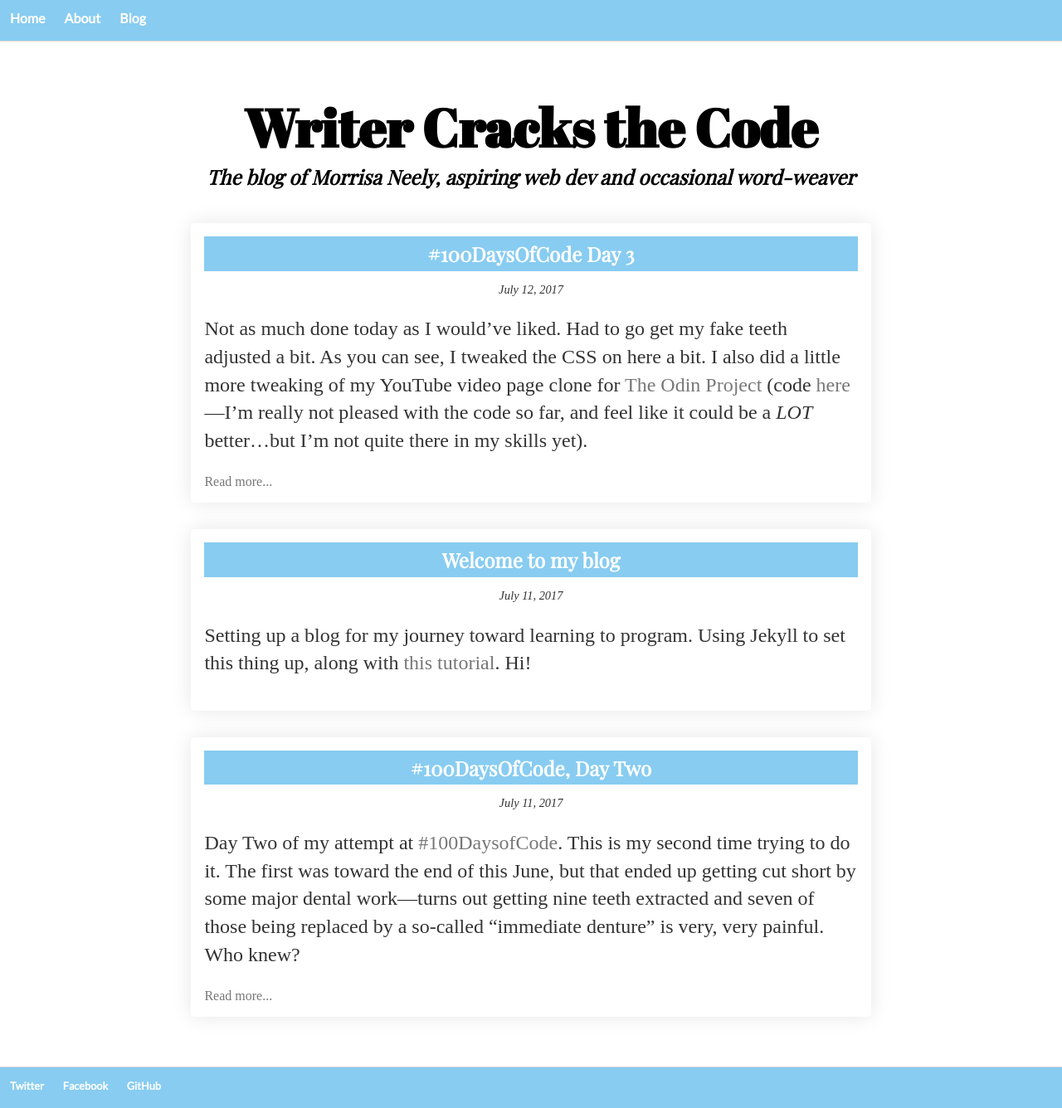
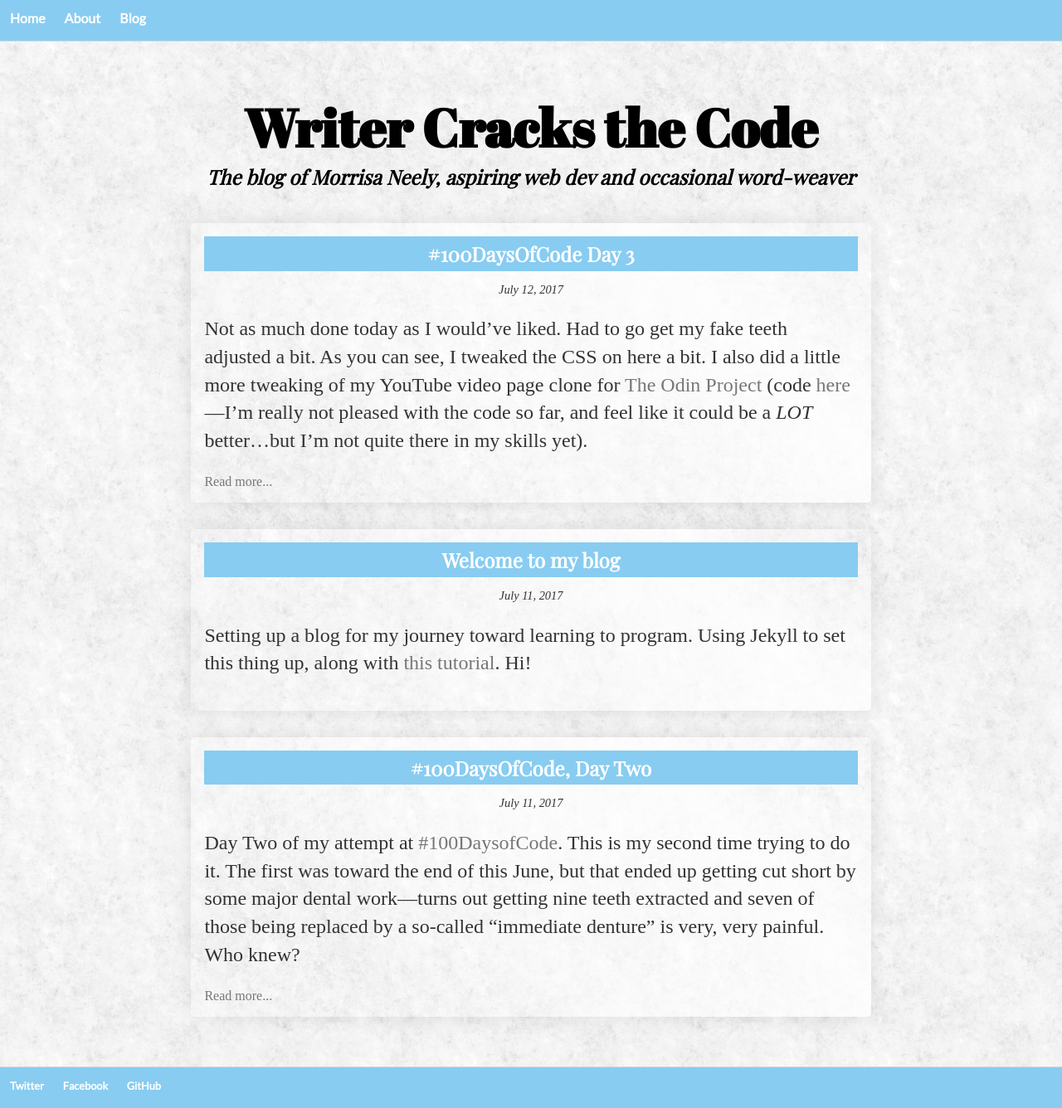
Before and after one commit to morrisa-n/morrisa-n.github.io, a Jekyll site: the page built from index.html, in a window 1280 px wide. Shown: the whole page at 83% size. Built offline with Jekyll 4.4.1, drawn with Linux system fonts in a browser that asks for light colours.

Commit message:
CSS Changes

```diff
--- a/css/main.css
+++ b/css/main.css
@@ -9,7 +9,7 @@
 
 .wrapper {
     width: 100%;
-    background-image: url("Images/fresh_snow.png"); /* Image from Subtle Patterns https://www.toptal.com/designers/subtlepatterns */
+    background-image: url("../Images/fresh_snow.png"); /* Image from Subtle Patterns https://www.toptal.com/designers/subtlepatterns */
     background-attachment: fixed;
     bottom: 0px;
     }
```
